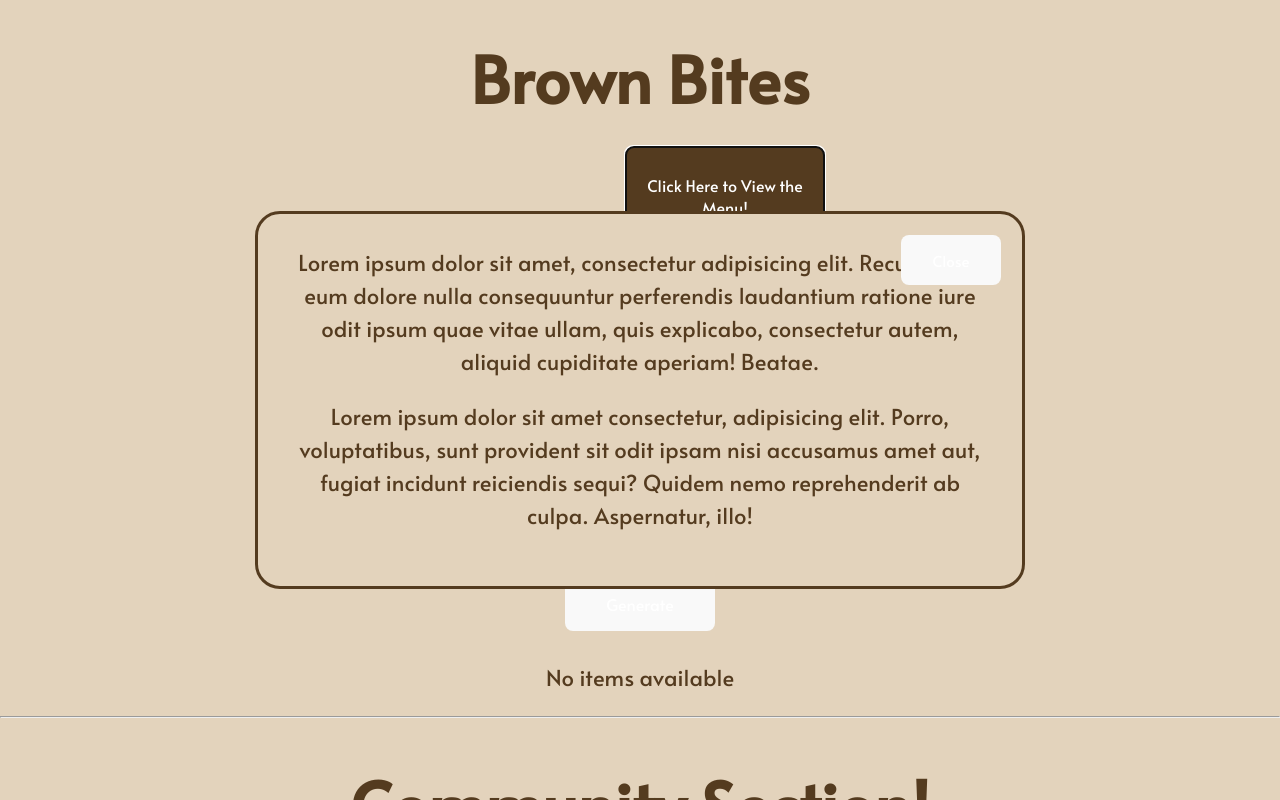
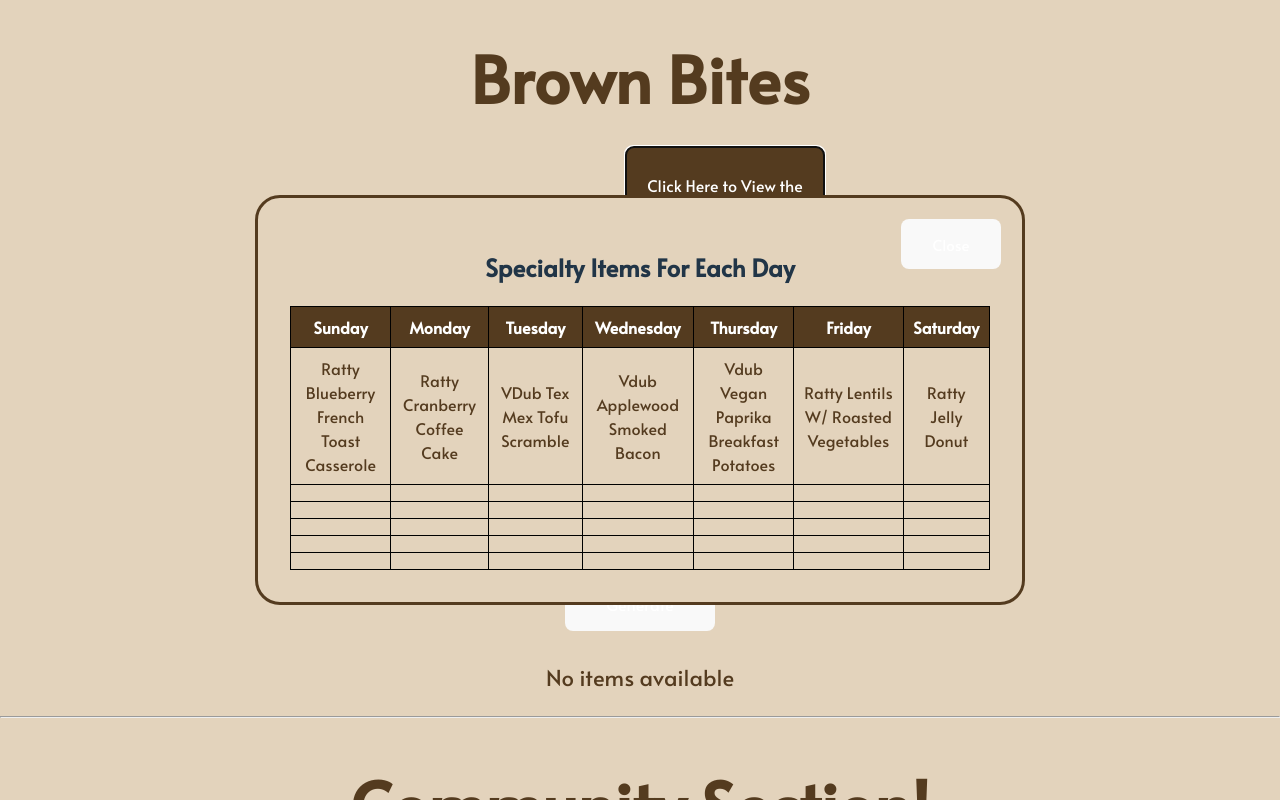
Before and after one commit to cs0320-f23/term-project-ssoufan-cpbryant-dsedarou-aye15, a React (Vite) app in the folder frontend/repl/: page / in a window 1280 px wide. Both pictures are taken after a click on the button "Click Here to View the Menu!". Shown: the top 800 px of the page. Built offline with nearby package versions, Linux system fonts and the light colour scheme.

Commit message:
Feat/Finished designing table for popup. TODO/Fill inrest of table

```diff
--- a/frontend/repl/src/components/MenuButton.tsx
+++ b/frontend/repl/src/components/MenuButton.tsx
@@ -11,20 +11,7 @@ export function MenuButton() {
       <button id="MenuButton" onClick={() => setButtonPopup(true)}>
         Click Here to View the Menu!
       </button>
-      <Popup trigger={buttonPopup} setTrigger={setButtonPopup}>
-        <p>
-          Lorem ipsum dolor sit amet, consectetur adipisicing elit. Recusandae
-          eum dolore nulla consequuntur perferendis laudantium ratione iure odit
-          ipsum quae vitae ullam, quis explicabo, consectetur autem, aliquid
-          cupiditate aperiam! Beatae.
-        </p>
-        <p>
-          Lorem ipsum dolor sit amet consectetur, adipisicing elit. Porro,
-          voluptatibus, sunt provident sit odit ipsam nisi accusamus amet aut,
-          fugiat incidunt reiciendis sequi? Quidem nemo reprehenderit ab culpa.
-          Aspernatur, illo!
-        </p>
-      </Popup>
+      <Popup trigger={buttonPopup} setTrigger={setButtonPopup}></Popup>
     </div>
   );
 }
--- a/frontend/repl/src/components/Popup.tsx
+++ b/frontend/repl/src/components/Popup.tsx
@@ -6,6 +6,72 @@ function Popup(props) {
   return props.trigger ? (
     <div className="popup">
       <div className="popup-inner">
+        <h2>Specialty Items For Each Day</h2>
+        <table>
+          <tr>
+            <th>Sunday</th>
+            <th>Monday</th>
+            <th>Tuesday</th>
+            <th>Wednesday</th>
+            <th>Thursday</th>
+            <th>Friday</th>
+            <th>Saturday</th>
+          </tr>
+          <tr>
+            <td>Ratty Blueberry French Toast Casserole</td>
+            <td>Ratty Cranberry Coffee Cake</td>
+            <td>VDub Tex Mex Tofu Scramble</td>
+            <td>Vdub Applewood Smoked Bacon</td>
+            <td>Vdub Vegan Paprika Breakfast Potatoes</td>
+            <td>Ratty Lentils W/ Roasted Vegetables</td>
+            <td>Ratty Jelly Donut</td>
+          </tr>
+          <tr>
+            <td></td>
+            <td></td>
+            <td></td>
+            <td></td>
+            <td></td>
+            <td></td>
+            <td></td>
+          </tr>
+          <tr>
+            <td></td>
+            <td></td>
+            <td></td>
+            <td></td>
+            <td></td>
+            <td></td>
+            <td></td>
+          </tr>
+          <tr>
+            <td></td>
+            <td></td>
+            <td></td>
+            <td></td>
+            <td></td>
+            <td></td>
+            <td></td>
+          </tr>
+          <tr>
+            <td></td>
+            <td></td>
+            <td></td>
+            <td></td>
+            <td></td>
+            <td></td>
+            <td></td>
+          </tr>
+          <tr>
+            <td></td>
+            <td></td>
+            <td></td>
+            <td></td>
+            <td></td>
+            <td></td>
+            <td></td>
+          </tr>
+        </table>
         <button
           className="close-button"
           onClick={() => props.setTrigger(false)}
--- a/frontend/repl/src/styles/main.css
+++ b/frontend/repl/src/styles/main.css
@@ -243,3 +243,7 @@ label {
   height: 50px;
   font-size: 15px;
 }
+
+.popup-inner td {
+  color: #543b1f;
+}
```
